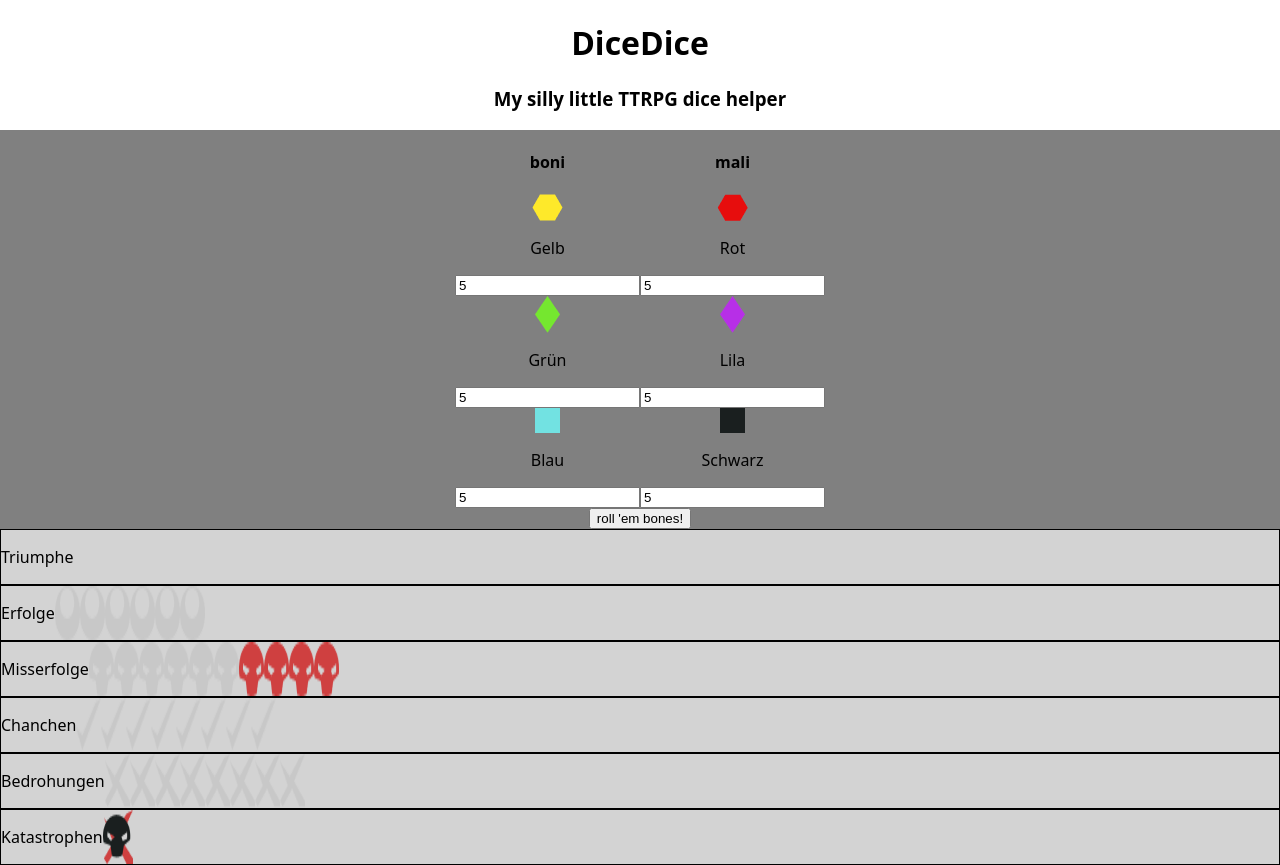
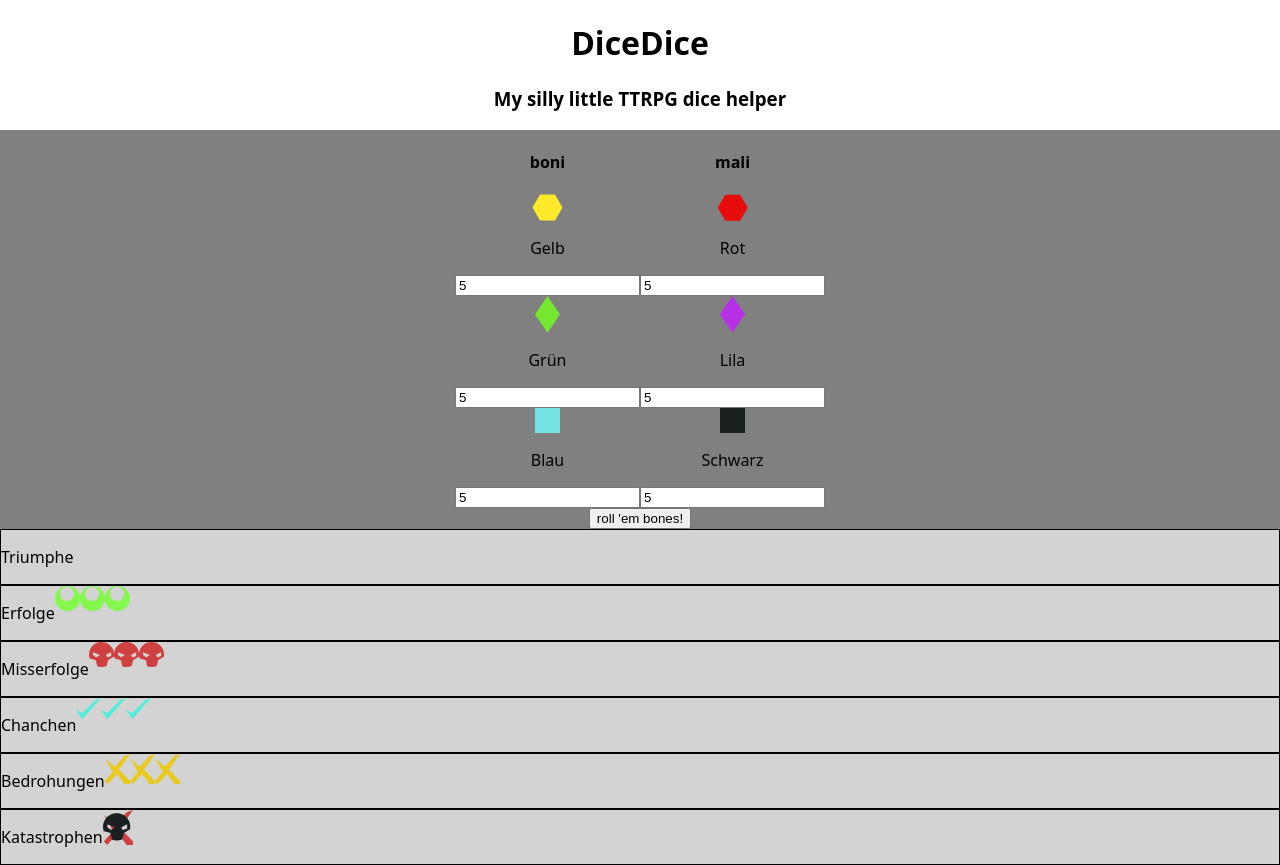
Before and after one commit to Timo-Thees/dicedice, a Next.js app: page / in a window 1280 px wide. Both pictures are taken after typing "5", "5", "5", "5", "5", "5" into the empty fields and a click on the button "roll 'em bones!". Built offline with nearby package versions, Linux system fonts and the light colour scheme.

Commit message:
added first animations

```diff
--- a/pages/genesysSystem.js
+++ b/pages/genesysSystem.js
@@ -1,4 +1,4 @@
-import styled from "styled-components"
+import styled, { keyframes } from "styled-components"
 import { useState, useEffect } from "react";
 
 export default function Genesys(){
@@ -159,8 +159,8 @@ export default function Genesys(){
             setDice({...dice, black: blackDiceRemaining});
             return;
         }
-        negateOpposites(advantage, setAdvantage, disadvantage, setDisadvantage);
-        negateOpposites(successes, setSuccesses, failure, setFailure);
+/*        negateOpposites(advantage, setAdvantage, disadvantage, setDisadvantage);
+        negateOpposites(successes, setSuccesses, failure, setFailure);*/
     }
 
     function getRandomInteger(min, max){
@@ -235,7 +235,9 @@ export default function Genesys(){
             <p>Triumphe</p>
             {triumphs.map(result => {
               {return(
-                    <img key={result.key} src="/triumph.png" alt="Triumph!" />
+                    <PositiveResult animationDelay={result.key} key={result.key}>
+                    <img src="/triumph.png" alt="Triumph!" />
+                    </PositiveResult>
                 )}
             })}
         </ResultsRow>
@@ -249,7 +251,9 @@ export default function Genesys(){
                 )
                 } else {
                 return(
-                    <img key={result.key} src="/erfolg.png" alt="Success" />
+                    <PositiveResult animationDelay={result.key} key={result.key}>
+                    <img src="/erfolg.png" alt="Success" />
+                    </PositiveResult>
                 )
                 }
             })}
@@ -264,7 +268,9 @@ export default function Genesys(){
                 )
                 } else {
                 return(
-                    <img key={result.key} src="/misserfolg.png" alt="Failure" />
+                    <PositiveResult animationDelay={result.key} key={result.key}>
+                    <img src="/misserfolg.png" alt="Failure" />
+                    </PositiveResult>
                 )
                 }
             })}
@@ -279,7 +285,9 @@ export default function Genesys(){
                 )
                 } else {
                 return(
-                    <img key={result.key} src="/chance.png" alt="Advantage" />
+                    <PositiveResult animationDelay={result.key} key={result.key}>
+                    <img src="/chance.png" alt="Advantage" />
+                    </PositiveResult>
                 )
                 }
             })}
@@ -294,7 +302,9 @@ export default function Genesys(){
                 )
                 } else {
                 return(
-                    <img key={result.key} src="/bedrohung.png" alt="disadvantae" />
+                    <PositiveResult animationDelay={result.key} key={result.key}>
+                    <img src="/bedrohung.png" alt="disadvantae" />
+                    </PositiveResult>
                 )
                 }
             })}
@@ -303,7 +313,9 @@ export default function Genesys(){
             <p>Katastrophen</p>
             {disaster.map(result => {
                 return(
-                    <img key={result.key} src="/katastrophe.png" alt="Disaster!" />
+                    <PositiveResult animationDelay={result.key} key={result.key}>
+                    <img src="/katastrophe.png" alt="Disaster!" />
+                    </PositiveResult>
                 )
             })}
         </ResultsRow>
@@ -344,3 +356,20 @@ border-color: black;
 display: flex;
 flex-direction: row;
 `
+const animatePositiveResult = keyframes`
+from {
+    opacity: 0.0;
+}
+to {
+    opacity: 1;
+}
+`
+const animateNegatedResult = keyframes`
+
+`
+
+const PositiveResult = styled.div`
+animation: ${animatePositiveResult} 0.3s ease-in;
+animation-delay: ${props => (props.animationDelay -1)* 1}s;
+animation-fill-mode: backwards;
+`
```
